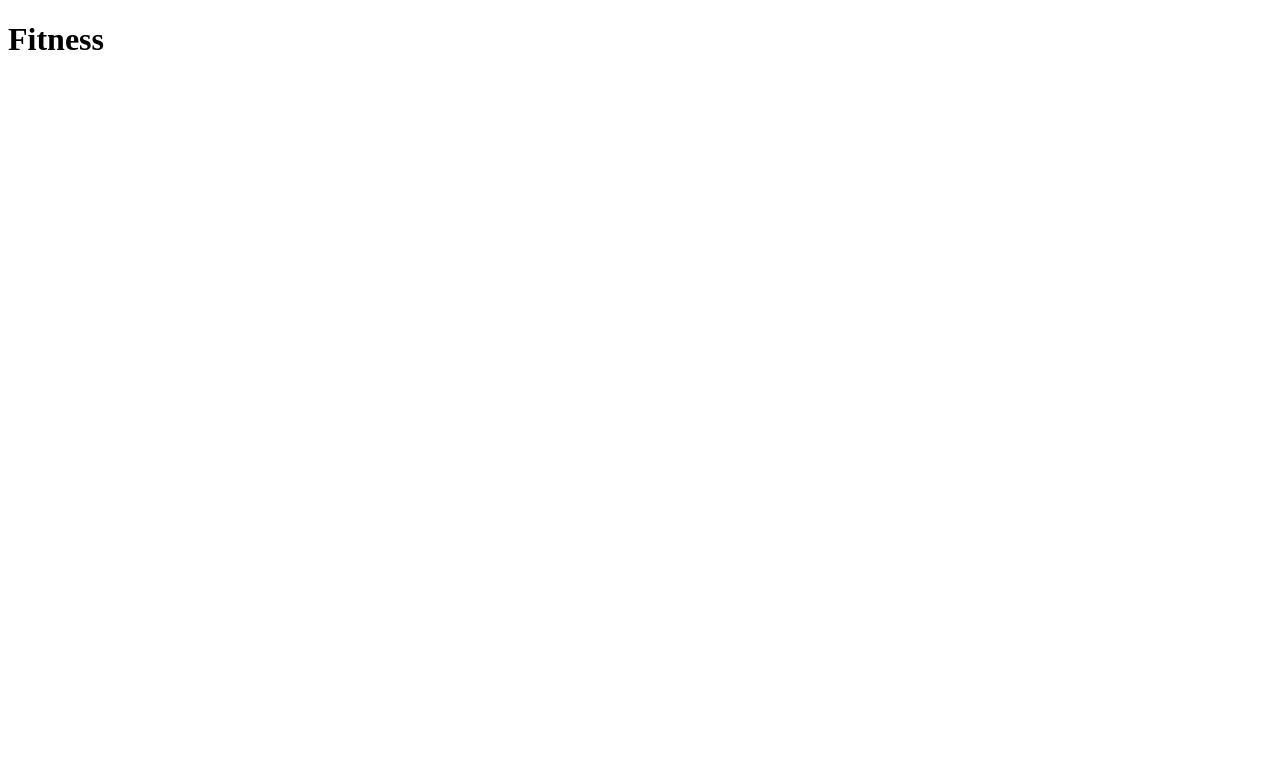
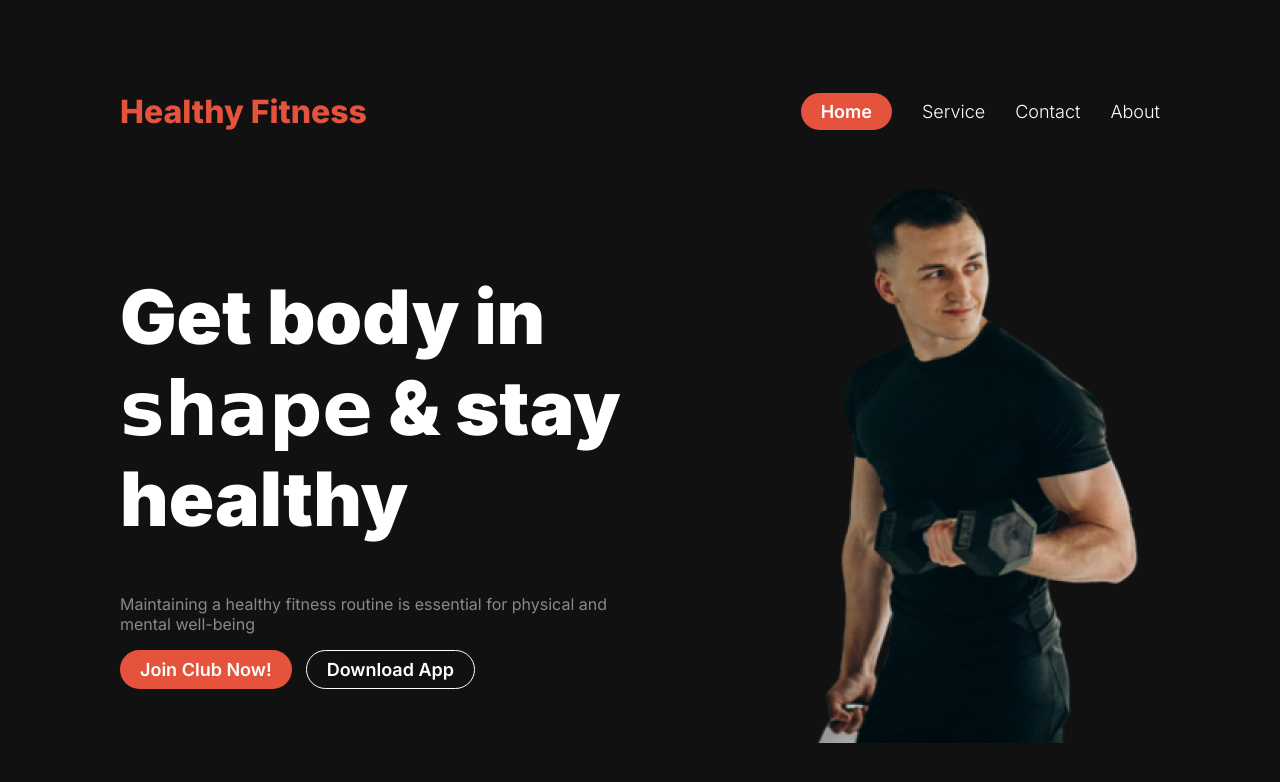
Before and after one commit to motasn/Healthy-Fitnees, a plain HTML site: page index.html in a window 1280 px wide. Drawn offline with Linux system fonts and the light colour scheme; a web font is replaced by a local one.

Commit message:
banner section done

```diff
--- a/index.html
+++ b/index.html
@@ -5,12 +5,37 @@
     <meta name="viewport" content="width=device-width, initial-scale=1.0">
     <title>Healthy Fitness</title>
     <link rel="stylesheet" href="style/fitness.css">
+
 </head>
 <body>
+    <!-- header-start -->
     <header>
-    <h1>
-        Fitness
-    </h1>
+        <nav>
+            <h3 class="fitnees-hg">Healthy Fitness</h3>
+            <ul>
+                <button class="btn-primary">Home</button>
+                <li><a href="">Service</a></li>
+                <li><a href="">Contact</a></li>
+                 <li><a href="">About</a></li>
+            </ul>
+        </nav>
+
+        <!-- banner section -->
+        <div class="banner">
+            <div class="banner-text">
+           <h1 class="text-br">
+            Get body in <span class="diff-font">shape</span> & stay healthy
+           </h1>
+           <p class="banner-p">Maintaining a healthy fitness routine is essential for physical and mental well-being</p>
+           <div class="btn-to">
+            <button class="btn-primary">Join Club Now!</button>
+            <button class="btn-bg">Download App</button>
+           </div>
+            </div>
+            <div class="banner-img">
+                <img src="./images/Images 2.png" alt="">
+            </div>
+        </div>
     </header>
     <main>
 
--- a/style/fitness.css
+++ b/style/fitness.css
@@ -0,0 +1,101 @@
+/* font style */
+@import url('https://fonts.googleapis.com/css2?family=Azeret+Mono:ital,wght@0,100..900;1,100..900&family=Inter:ital,opsz,wght@0,14..32,100..900;1,14..32,100..900&display=swap');
+*{
+    font-family: "Inter", sans-serif;
+}
+
+.diff-font{
+    font-family: "Satisfy", cursive;
+}
+body{
+    margin: 0px;
+
+}
+
+/* share style */
+.btn-primary{
+    color: #FFFFFF;
+    background-color: #E6533C;
+    padding: 8px 20px;
+    font-size: 18px;
+font-weight: 600;
+border: 0px;
+border-radius: 32px;
+}
+
+.btn-bg{
+    color: #FFFFFF;
+  background-color: #111111;
+    padding: 8px 20px;
+    font-size: 18px;
+font-weight: 600;
+border: 0px;
+border: 1px solid rgb(255, 255, 255);
+border-radius: 42px;
+margin-left: 14px;
+}
+
+.btn-to{
+    display: flex;
+}
+header{
+    padding: 60px 120px ;
+    justify-content: center;
+    /* background: linear-gradient(180deg, rgb(17, 17, 17),  rgba(119, 119, 119, 0) 100%); */
+    background-color: #111111;
+}
+
+nav{
+    display: flex;
+    justify-content: space-between;
+    align-items: center;
+}
+
+nav ul{
+    display: flex;
+    gap: 30px ;
+    text-align: center;
+justify-content: center;
+align-items: center;
+}
+nav li{
+    list-style: none;
+    font-weight: 400px;
+    font-size: 18px;
+
+}
+nav li a{
+    color: #FFFFFF;
+    text-decoration: none;
+    font-size: 18px;
+    font-weight: 300;
+}
+
+.fitnees-hg{
+    color: #E6533C;
+    font-weight: 800;
+    font-size: 32px;
+
+}
+
+/* banner style */
+.text-br{
+    font-size: 75px;
+    font-weight: 900;
+}
+.banner{
+    display: flex;
+    justify-content: center;
+    align-items: center;
+
+    color: #FFFFFF;
+}
+.banner-text{
+    margin-right: 180px;
+}
+
+.banner-p{
+    color: #FFFFFF ;
+    opacity: 50%;
+
+}
```
